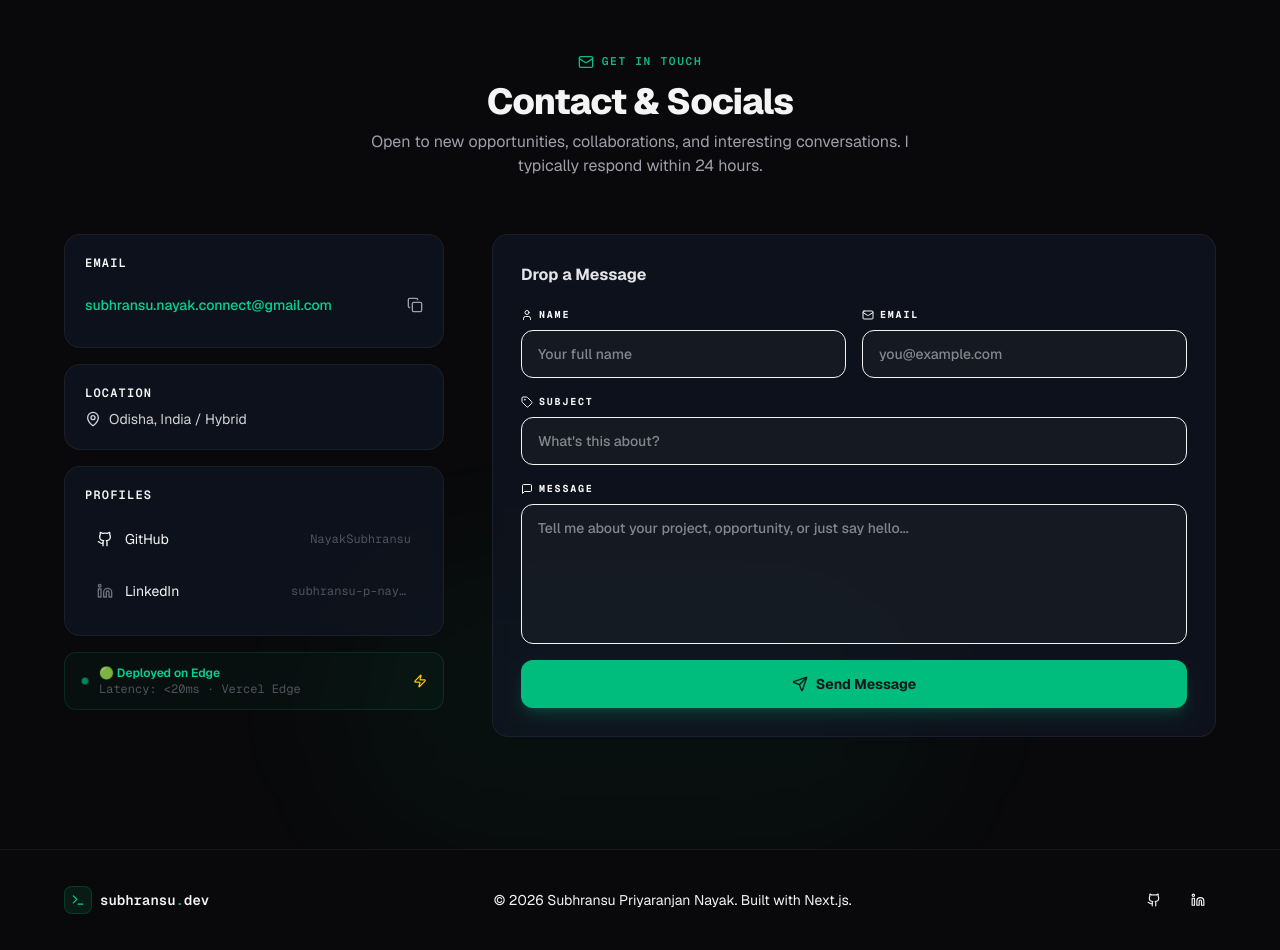
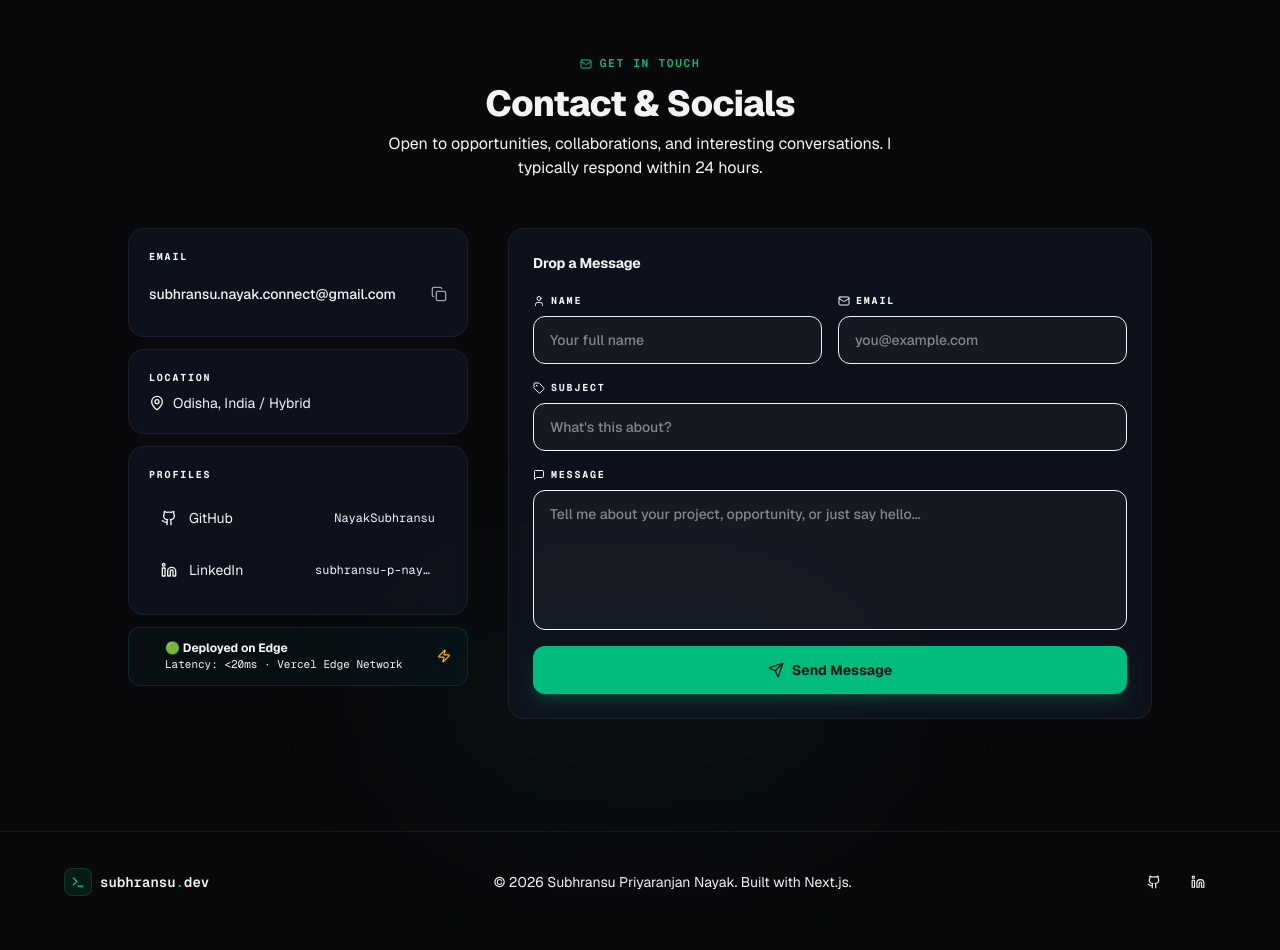
Before and after one commit to NayakSubhransu/Subhransu_Portfolio, a Next.js app: page / in a window 1280 px wide. Shown: the part 9440-10390 px from the top of the page. Built offline with nearby package versions, Linux system fonts and the light colour scheme.

Commit message:
Updated ContactForm

```diff
--- a/components/sections/Contact.tsx
+++ b/components/sections/Contact.tsx
@@ -1,10 +1,4 @@
-import {
-  Mail,
-  Github,
-  Linkedin,
-  MapPin,
-  Zap,
-} from "lucide-react";
+import { Mail, Github, Linkedin, MapPin, Zap } from "lucide-react";
 import ContactForm from "@/components/ui/ContactForm";
 import CopyButton from "@/components/ui/CopyButton";
 import { contactInfo } from "@/data/portfolio-data";
@@ -13,76 +7,76 @@ export default function Contact() {
   return (
     <section
       id="contact"
-      className="py-16 sm:py-20 lg:py-28 px-4 sm:px-6 lg:px-8 relative"
+      className="py-20 lg:py-28 px-4 sm:px-6 lg:px-8 relative"
       aria-label="Contact & Socials"
     >
-      {/* Background accent */}
-      <div
-        className="absolute inset-0 pointer-events-none overflow-hidden"
-        aria-hidden="true"
-      >
-        <div className="absolute bottom-0 left-1/2 -translate-x-1/2 w-[400px] sm:w-[600px] h-60 sm:h-72 bg-emerald-500/[0.04] rounded-full blur-3xl" />
+      <div className="absolute inset-0 pointer-events-none" aria-hidden="true">
+        <div className="absolute bottom-0 left-1/2 -translate-x-1/2 w-[500px] h-64 bg-cyan-500/[0.04] rounded-full blur-[80px]" />
       </div>
 
-      <div className="relative max-w-6xl mx-auto">
-        {/* Section Header */}
-        <header className="mb-10 sm:mb-14 text-center">
+      <div className="relative max-w-5xl mx-auto w-full">
+        <header className="mb-10 sm:mb-12 text-center">
           <p className="section-eyebrow justify-center mb-3">
-            <Mail className="w-4 h-4" aria-hidden="true" />
+            <Mail className="w-3 h-3" aria-hidden="true" />
             Get In Touch
           </p>
-          <h2 className="text-2xl sm:text-3xl lg:text-4xl font-extrabold text-zinc-100 tracking-tight">
+          <h2 className="text-3xl sm:text-4xl font-extrabold text-[--text-primary] tracking-[-0.02em]">
             Contact & Socials
           </h2>
-          <p className="mt-2 text-zinc-400 max-w-xl mx-auto text-sm sm:text-base">
-            Open to new opportunities, collaborations, and interesting
+          <p className="mt-2 text-[--text-secondary] max-w-lg mx-auto text-sm sm:text-base">
+            Open to opportunities, collaborations, and interesting
             conversations. I typically respond within 24 hours.
           </p>
         </header>
 
-        {/* On mobile: form first, then info below. On lg: info left, form right */}
-        <div className="flex flex-col-reverse lg:grid lg:grid-cols-[380px_1fr] gap-8 lg:gap-12 items-start">
-          {/* ── Left: Contact Info ── */}
-          <aside aria-label="Contact information">
-            <div className="flex flex-col gap-4">
-              {/* Email card */}
+        <div className="flex flex-col lg:grid lg:grid-cols-[340px_1fr] gap-6 lg:gap-10 items-start">
+          {/* Form — top on mobile, right on desktop */}
+          <div className="w-full lg:order-2 glass-card rounded-2xl p-5 sm:p-6 relative overflow-hidden">
+            <div className="card-accent-line" aria-hidden="true" />
+            <h3 className="text-sm font-bold text-[--text-primary] mb-5 tracking-[-0.01em]">
+              Drop a Message
+            </h3>
+            <ContactForm />
+          </div>
+
+          {/* Info sidebar — bottom on mobile, left on desktop */}
+          <aside
+            className="w-full lg:order-1 flex flex-col gap-3 lg:sticky lg:top-24"
+            aria-label="Contact information"
+          >
             <div className="glass-card rounded-2xl p-4 sm:p-5">
-                <p className="text-xs font-mono font-semibold uppercase tracking-widest text-white-500 mb-3">
+              <p className="text-[10px] font-mono font-bold uppercase tracking-[0.18em] text-[--text-muted] mb-2">
                 Email
               </p>
-                <div className="flex items-center justify-between gap-3">
+              <div className="flex items-center justify-between gap-3 min-w-0">
                 <a
                   href={`mailto:${contactInfo.email}`}
-                    className="text-sm font-medium text-emerald-400 hover:text-emerald-300 transition-colors break-all"
-                    aria-label={`Send email to ${contactInfo.email}`}
+                  className="text-sm font-medium text-[--accent-cyan] hover:text-cyan-300 transition-colors break-all min-w-0"
                 >
                   {contactInfo.email}
                 </a>
                 <CopyButton
                   text={contactInfo.email}
-                    className="flex-shrink-0 text-zinc-500 hover:text-zinc-300"
-                    aria-label="Copy email address"
+                  className="flex-shrink-0 text-[--text-muted] hover:text-[--text-secondary]"
                 />
               </div>
             </div>
 
-              {/* Location */}
             <div className="glass-card rounded-2xl p-4 sm:p-5">
-                <p className="text-xs font-mono font-semibold uppercase tracking-widest text-white-500 mb-2">
+              <p className="text-[10px] font-mono font-bold uppercase tracking-[0.18em] text-[--text-muted] mb-2">
                 Location
               </p>
-                <div className="flex items-center gap-2 text-sm text-zinc-300">
+              <div className="flex items-center gap-2 text-sm text-[--text-secondary]">
                 <MapPin
-                    className="w-4 h-4 text-white-500 flex-shrink-0"
+                  className="w-4 h-4 text-[--text-faint] flex-shrink-0"
                   aria-hidden="true"
                 />
                 {contactInfo.location}
               </div>
             </div>
 
-              {/* Social links */}
             <div className="glass-card rounded-2xl p-4 sm:p-5">
-                <p className="text-xs font-mono font-semibold uppercase tracking-widest text-white-500 mb-3">
+              <p className="text-[10px] font-mono font-bold uppercase tracking-[0.18em] text-[--text-muted] mb-3">
                 Profiles
               </p>
               <div className="flex flex-col gap-1">
@@ -90,80 +84,230 @@ export default function Contact() {
                   href={contactInfo.github}
                   target="_blank"
                   rel="noopener noreferrer"
-                    className="flex items-center gap-3 py-2.5 px-3 rounded-xl hover:bg-white/[0.04] active:bg-white/[0.07] transition-colors group min-h-[48px]"
-                    aria-label="GitHub profile"
+                  className="flex items-center gap-3 py-2.5 px-3 rounded-xl hover:bg-white/[0.04] transition-colors group min-h-[48px]"
                 >
                   <Github
-                      className="w-4 h-4 text-white-500 group-hover:text-zinc-300 transition-colors flex-shrink-0"
+                    className="w-4 h-4 text-[--text-faint] group-hover:text-[--text-secondary] transition-colors flex-shrink-0"
                     aria-hidden="true"
                   />
-                    <span className="text-sm text-white-400 group-hover:text-zinc-200 transition-colors">
+                  <span className="text-sm text-[--text-secondary] group-hover:text-[--text-primary] transition-colors">
                     GitHub
                   </span>
-                    <span className="ml-auto text-xs font-mono text-zinc-600 truncate max-w-[120px]">
+                  <span className="ml-auto text-xs font-mono text-[--text-faint] truncate max-w-[120px]">
                     NayakSubhransu
                   </span>
                 </a>
-
                 <a
                   href={contactInfo.linkedin}
                   target="_blank"
                   rel="noopener noreferrer"
-                    className="flex items-center gap-3 py-2.5 px-3 rounded-xl hover:bg-white/[0.04] active:bg-white/[0.07] transition-colors group min-h-[48px]"
-                    aria-label="LinkedIn profile"
+                  className="flex items-center gap-3 py-2.5 px-3 rounded-xl hover:bg-white/[0.04] transition-colors group min-h-[48px]"
                 >
                   <Linkedin
-                      className="w-4 h-4 text-zinc-500 group-hover:text-blue-400 transition-colors flex-shrink-0"
+                    className="w-4 h-4 text-[--text-faint] group-hover:text-blue-400 transition-colors flex-shrink-0"
                     aria-hidden="true"
                   />
-                    <span className="text-sm text-white-400 group-hover:text-zinc-200 transition-colors">
+                  <span className="text-sm text-[--text-secondary] group-hover:text-[--text-primary] transition-colors">
                     LinkedIn
                   </span>
-                    <span className="ml-auto text-xs font-mono text-zinc-600 truncate max-w-[120px]">
+                  <span className="ml-auto text-xs font-mono text-[--text-faint] truncate max-w-[120px]">
                     subhransu-p-nayak
                   </span>
                 </a>
               </div>
             </div>
 
-              {/* Deployment badge */}
-              <div
-                className="flex items-center gap-2.5 px-4 py-3 rounded-xl border border-emerald-500/15 bg-emerald-500/[0.04]"
-                aria-label="Site deployment status"
-              >
+            <div className="flex items-center gap-3 px-4 py-3 rounded-xl border border-cyan-500/15 bg-cyan-500/[0.04]">
               <span
-                  className="w-2 h-2 rounded-full bg-emerald-400 pulse-dot flex-shrink-0"
+                className="w-2 h-2 rounded-full bg-[--accent-cyan] pulse-dot flex-shrink-0"
                 aria-hidden="true"
               />
-                <div>
-                  <p className="text-xs font-semibold text-emerald-400">
+              <div className="min-w-0 flex-1">
+                <p className="text-xs font-bold text-[--accent-cyan]">
                   🟢 Deployed on Edge
                 </p>
-                  <p className="text-xs text-zinc-600 font-mono">
-                    Latency: &lt;20ms · Vercel Edge
+                <p className="text-[11px] text-[--text-faint] font-mono">
+                  Latency: &lt;20ms · Vercel Edge Network
                 </p>
               </div>
               <Zap
-                  className="w-3.5 h-3.5 text-yellow-400 ml-auto flex-shrink-0"
+                className="w-3.5 h-3.5 text-amber-400 flex-shrink-0"
                 aria-hidden="true"
               />
             </div>
-            </div>
           </aside>
-
-          {/* ── Right: Contact Form ── */}
-          <div
-            className="glass-card rounded-2xl p-4 sm:p-6 lg:p-7"
-            role="region"
-            aria-label="Send a message"
-          >
-            <h3 className="text-base font-bold text-zinc-200 mb-5">
-              Drop a Message
-            </h3>
-            <ContactForm />
-          </div>
         </div>
       </div>
     </section>
   );
 }
+
+// import {
+//   Mail,
+//   Github,
+//   Linkedin,
+//   MapPin,
+//   Zap,
+// } from "lucide-react";
+// import ContactForm from "@/components/ui/ContactForm";
+// import CopyButton from "@/components/ui/CopyButton";
+// import { contactInfo } from "@/data/portfolio-data";
+
+// export default function Contact() {
+//   return (
+//     <section
+//       id="contact"
+//       className="py-16 sm:py-20 lg:py-28 px-4 sm:px-6 lg:px-8 relative"
+//       aria-label="Contact & Socials"
+//     >
+//       {/* Background accent */}
+//       <div
+//         className="absolute inset-0 pointer-events-none overflow-hidden"
+//         aria-hidden="true"
+//       >
+//         <div className="absolute bottom-0 left-1/2 -translate-x-1/2 w-[400px] sm:w-[600px] h-60 sm:h-72 bg-emerald-500/[0.04] rounded-full blur-3xl" />
+//       </div>
+
+//       <div className="relative max-w-6xl mx-auto">
+//         {/* Section Header */}
+//         <header className="mb-10 sm:mb-14 text-center">
+//           <p className="section-eyebrow justify-center mb-3">
+//             <Mail className="w-4 h-4" aria-hidden="true" />
+//             Get In Touch
+//           </p>
+//           <h2 className="text-2xl sm:text-3xl lg:text-4xl font-extrabold text-zinc-100 tracking-tight">
+//             Contact & Socials
+//           </h2>
+//           <p className="mt-2 text-zinc-400 max-w-xl mx-auto text-sm sm:text-base">
+//             Open to new opportunities, collaborations, and interesting
+//             conversations. I typically respond within 24 hours.
+//           </p>
+//         </header>
+
+//         {/* On mobile: form first, then info below. On lg: info left, form right */}
+//         <div className="flex flex-col-reverse lg:grid lg:grid-cols-[380px_1fr] gap-8 lg:gap-12 items-start">
+//           {/* ── Left: Contact Info ── */}
+//           <aside aria-label="Contact information">
+//             <div className="flex flex-col gap-4">
+//               {/* Email card */}
+//               <div className="glass-card rounded-2xl p-4 sm:p-5">
+//                 <p className="text-xs font-mono font-semibold uppercase tracking-widest text-white-500 mb-3">
+//                   Email
+//                 </p>
+//                 <div className="flex items-center justify-between gap-3">
+//                   <a
+//                     href={`mailto:${contactInfo.email}`}
+//                     className="text-sm font-medium text-emerald-400 hover:text-emerald-300 transition-colors break-all"
+//                     aria-label={`Send email to ${contactInfo.email}`}
+//                   >
+//                     {contactInfo.email}
+//                   </a>
+//                   <CopyButton
+//                     text={contactInfo.email}
+//                     className="flex-shrink-0 text-zinc-500 hover:text-zinc-300"
+//                     aria-label="Copy email address"
+//                   />
+//                 </div>
+//               </div>
+
+//               {/* Location */}
+//               <div className="glass-card rounded-2xl p-4 sm:p-5">
+//                 <p className="text-xs font-mono font-semibold uppercase tracking-widest text-white-500 mb-2">
+//                   Location
+//                 </p>
+//                 <div className="flex items-center gap-2 text-sm text-zinc-300">
+//                   <MapPin
+//                     className="w-4 h-4 text-white-500 flex-shrink-0"
+//                     aria-hidden="true"
+//                   />
+//                   {contactInfo.location}
+//                 </div>
+//               </div>
+
+//               {/* Social links */}
+//               <div className="glass-card rounded-2xl p-4 sm:p-5">
+//                 <p className="text-xs font-mono font-semibold uppercase tracking-widest text-white-500 mb-3">
+//                   Profiles
+//                 </p>
+//                 <div className="flex flex-col gap-1">
+//                   <a
+//                     href={contactInfo.github}
+//                     target="_blank"
+//                     rel="noopener noreferrer"
+//                     className="flex items-center gap-3 py-2.5 px-3 rounded-xl hover:bg-white/[0.04] active:bg-white/[0.07] transition-colors group min-h-[48px]"
+//                     aria-label="GitHub profile"
+//                   >
+//                     <Github
+//                       className="w-4 h-4 text-white-500 group-hover:text-zinc-300 transition-colors flex-shrink-0"
+//                       aria-hidden="true"
+//                     />
+//                     <span className="text-sm text-white-400 group-hover:text-zinc-200 transition-colors">
+//                       GitHub
+//                     </span>
+//                     <span className="ml-auto text-xs font-mono text-zinc-600 truncate max-w-[120px]">
+//                       NayakSubhransu
+//                     </span>
+//                   </a>
+
+//                   <a
+//                     href={contactInfo.linkedin}
+//                     target="_blank"
+//                     rel="noopener noreferrer"
+//                     className="flex items-center gap-3 py-2.5 px-3 rounded-xl hover:bg-white/[0.04] active:bg-white/[0.07] transition-colors group min-h-[48px]"
+//                     aria-label="LinkedIn profile"
+//                   >
+//                     <Linkedin
+//                       className="w-4 h-4 text-zinc-500 group-hover:text-blue-400 transition-colors flex-shrink-0"
+//                       aria-hidden="true"
+//                     />
+//                     <span className="text-sm text-white-400 group-hover:text-zinc-200 transition-colors">
+//                       LinkedIn
+//                     </span>
+//                     <span className="ml-auto text-xs font-mono text-zinc-600 truncate max-w-[120px]">
+//                       subhransu-p-nayak
+//                     </span>
+//                   </a>
+//                 </div>
+//               </div>
+
+//               {/* Deployment badge */}
+//               <div
+//                 className="flex items-center gap-2.5 px-4 py-3 rounded-xl border border-emerald-500/15 bg-emerald-500/[0.04]"
+//                 aria-label="Site deployment status"
+//               >
+//                 <span
+//                   className="w-2 h-2 rounded-full bg-emerald-400 pulse-dot flex-shrink-0"
+//                   aria-hidden="true"
+//                 />
+//                 <div>
+//                   <p className="text-xs font-semibold text-emerald-400">
+//                     🟢 Deployed on Edge
+//                   </p>
+//                   <p className="text-xs text-zinc-600 font-mono">
+//                     Latency: &lt;20ms · Vercel Edge
+//                   </p>
+//                 </div>
+//                 <Zap
+//                   className="w-3.5 h-3.5 text-yellow-400 ml-auto flex-shrink-0"
+//                   aria-hidden="true"
+//                 />
+//               </div>
+//             </div>
+//           </aside>
+
+//           {/* ── Right: Contact Form ── */}
+//           <div
+//             className="glass-card rounded-2xl p-4 sm:p-6 lg:p-7"
+//             role="region"
+//             aria-label="Send a message"
+//           >
+//             <h3 className="text-base font-bold text-zinc-200 mb-5">
+//               Drop a Message
+//             </h3>
+//             <ContactForm />
+//           </div>
+//         </div>
+//       </div>
+//     </section>
+//   );
+// }
```
Also changed, not shown: components/ui/ContactForm.tsx (indentation only). Lines whose indentation alone changed are shown as unchanged.
